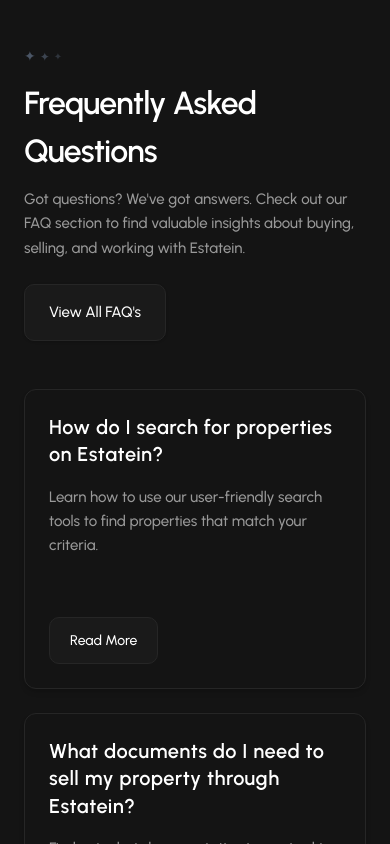
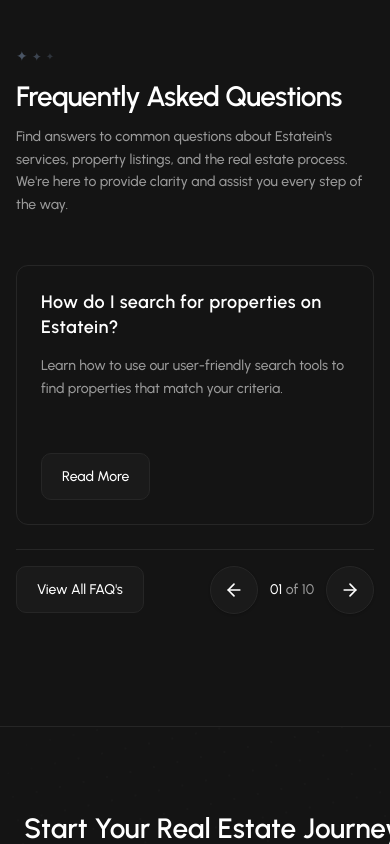
Before and after one commit to hassamnaveed44/real-estate, a Next.js app: page / in a window 390 px wide. Shown: the part 5700-6544 px from the top of the page. Built offline with nearby package versions, Linux system fonts and the light colour scheme.

Commit message:
fix responsive layout issues

```diff
--- a/app/components/home/Faqs.tsx
+++ b/app/components/home/Faqs.tsx
@@ -36,12 +36,31 @@
     question: "What financing options are available for buyers?",
     answer: "We partner with trusted financial institutions to help you find competitive mortgage and loan rates.",
   },
+  {
+    id: "7",
+    question: "What makes Estatein different from other agencies?",
+    answer: "Our commitment to client satisfaction, extensive market knowledge, and cutting-edge tech set us apart.",
+  },
+  {
+    id: "8",
+    question: "How often are new property listings updated?",
+    answer: "Our database is updated in real-time to ensure you see the freshest properties available.",
+  },
+  {
+    id: "9",
+    question: "Can Estatein help with property management after purchase?",
+    answer: "Yes, we offer comprehensive property management services for investors and homeowners.",
+  },
+  {
+    id: "10",
+    question: "What is the typical timeline for closing a property deal?",
+    answer: "Closing timelines vary depending on financing and paperwork, typically ranging from 30 to 45 days.",
+  },
 ];
 
 export default function Faqs() {
   const [currentIndex, setCurrentIndex] = useState(0);
-  const itemsPerPage = 3;
-  const totalPages = Math.ceil(allFaqs.length / itemsPerPage);
+  const totalPages = allFaqs.length;
 
   const handlePrev = () => {
     setCurrentIndex((prev) => (prev === 0 ? totalPages - 1 : prev - 1));
@@ -51,53 +70,52 @@
     setCurrentIndex((prev) => (prev === totalPages - 1 ? 0 : prev + 1));
   };
 
-  const currentFaqs = allFaqs.slice(
-    currentIndex * itemsPerPage,
-    (currentIndex + 1) * itemsPerPage
-  );
+  const currentFaq = allFaqs[currentIndex];
 
   return (
-    <section className="w-full bg-[#141414] text-white py-16 lg:py-24 px-6 sm:px-10 lg:px-16">
+    <section className="w-full bg-[#141414] text-white py-16 lg:py-24 px-4 sm:px-10 lg:px-16">
       <div className="max-w-[1440px] mx-auto space-y-12">
 
         {/* Header Row */}
         <div className="flex flex-col md:flex-row md:items-end justify-between gap-6">
           <div className="space-y-3 max-w-3xl">
-            {/* Star-like sparkles motif */}
             <div className="flex items-center gap-1">
               <span className="text-gray-600 text-sm">✦</span>
               <span className="text-gray-600 text-xs opacity-75">✦</span>
               <span className="text-gray-600 text-[10px] opacity-50">✦</span>
             </div>
 
-            <h2 className="text-[32px] sm:text-[38px] lg:text-[42px] font-semibold tracking-tight text-white">
+            <h2 className="text-[28px] sm:text-[38px] lg:text-[42px] font-semibold tracking-tight text-white leading-tight">
               Frequently Asked Questions
             </h2>
-            <p className="text-[15px] lg:text-[17px] font-medium text-[#999999] leading-relaxed">
-              Got questions? We&apos;ve got answers. Check out our FAQ section to find valuable insights about buying, selling, and working with Estatein.
+            <p className="text-[14px] lg:text-[17px] font-medium text-[#999999] leading-relaxed">
+              Find answers to common questions about Estatein&apos;s services, property listings, and the real estate process. We&apos;re here to provide clarity and assist you every step of the way.
             </p>
           </div>
 
+          {/* Desktop View All button */}
           <Link
             href="/faqs"
-            className="px-6 py-[16px] rounded-[10px] bg-[#1A1A1A] border border-[#262626] text-white font-medium text-[15px] hover:bg-[#222222] transition whitespace-nowrap self-start md:self-auto shadow-sm"
+            className="hidden lg:inline-flex px-6 py-[16px] rounded-[10px] bg-[#1A1A1A] border border-[#262626] text-white font-medium text-[15px] hover:bg-[#222222] transition whitespace-nowrap shadow-sm"
           >
             View All FAQ&apos;s
           </Link>
         </div>
 
-        {/* FAQ Cards Row (3 across) */}
-        <div className="grid grid-cols-1 md:grid-cols-2 lg:grid-cols-3 gap-6">
-          {currentFaqs.map((faq) => (
+        {/* Desktop Grid View (3 across) */}
+        <div className="hidden lg:grid grid-cols-3 gap-6">
+          {[0, 1, 2].map((offset) => {
+            const faq = allFaqs[(currentIndex + offset) % allFaqs.length];
+            return (
               <div
                 key={faq.id}
-              className="bg-[#141414] border border-[#262626] rounded-[12px] p-6 lg:p-8 flex flex-col justify-between space-y-6 hover:border-[#703BF7] transition-all shadow-md min-h-[300px]"
+                className="bg-[#141414] border border-[#262626] rounded-[12px] p-8 flex flex-col justify-between space-y-6 hover:border-[#703BF7] transition-all shadow-md min-h-[300px]"
               >
                 <div className="space-y-4">
-                <h3 className="text-[20px] lg:text-[22px] font-semibold text-white tracking-wide leading-snug">
+                  <h3 className="text-[22px] font-semibold text-white tracking-wide leading-snug">
                     {faq.question}
                   </h3>
-                <p className="text-[15px] lg:text-[16px] font-medium text-[#999999] leading-relaxed line-clamp-3">
+                  <p className="text-[16px] font-medium text-[#999999] leading-relaxed line-clamp-3">
                     {faq.answer}
                   </p>
                 </div>
@@ -111,14 +129,71 @@
                   </Link>
                 </div>
               </div>
-          ))}
+            );
+          })}
         </div>
 
-        {/* Pagination Row */}
-        <div className="pt-6 border-t border-[#262626] flex items-center justify-between">
-          <div className="text-[16px] lg:text-[18px] font-medium">
-            <span className="text-white">0{currentIndex + 1}</span>
-            <span className="text-[#999999]"> of 0{totalPages}</span>
+        {/* Mobile Single Card View matching the exact requested screenshot layout */}
+        <div className="block lg:hidden space-y-6">
+          <div className="bg-[#141414] border border-[#262626] rounded-[12px] p-6 flex flex-col justify-between space-y-6 min-h-[260px]">
+            <div className="space-y-4">
+              <h3 className="text-[18px] sm:text-[20px] font-semibold text-white tracking-wide leading-snug">
+                {currentFaq.question}
+              </h3>
+              <p className="text-[14px] sm:text-[15px] font-medium text-[#999999] leading-relaxed">
+                {currentFaq.answer}
+              </p>
+            </div>
+
+            <div>
+              <Link
+                href={`/faqs/${currentFaq.id}`}
+                className="inline-flex px-5 py-3 rounded-[10px] bg-[#1A1A1A] border border-[#262626] text-white font-medium text-[14px] hover:bg-[#222222] transition"
+              >
+                Read More
+              </Link>
+            </div>
+          </div>
+
+          {/* Mobile Bottom Row: View All Button on Left, Arrows & Counter on Right */}
+          <div className="pt-4 border-t border-[#262626] flex items-center justify-between gap-4">
+            <Link
+              href="/faqs"
+              className="px-5 py-3 rounded-[10px] bg-[#1A1A1A] border border-[#262626] text-white font-medium text-[14px] hover:bg-[#222222] transition whitespace-nowrap"
+            >
+              View All FAQ&apos;s
+            </Link>
+
+            <div className="flex items-center gap-3">
+              <button
+                onClick={handlePrev}
+                className="w-12 h-12 rounded-full border border-[#262626] bg-[#1A1A1A] hover:bg-[#222222] flex items-center justify-center text-white transition shadow-sm"
+                aria-label="Previous FAQs"
+              >
+                <ArrowLeft className="w-5 h-5" />
+              </button>
+
+              <span className="text-[14px] font-medium whitespace-nowrap">
+                <span className="text-white">{String(currentIndex + 1).padStart(2, '0')}</span>
+                <span className="text-[#999999]"> of {String(totalPages).padStart(2, '0')}</span>
+              </span>
+
+              <button
+                onClick={handleNext}
+                className="w-12 h-12 rounded-full border border-[#262626] bg-[#1A1A1A] hover:bg-[#222222] flex items-center justify-center text-white transition shadow-sm"
+                aria-label="Next FAQs"
+              >
+                <ArrowRight className="w-5 h-5" />
+              </button>
+            </div>
+          </div>
+        </div>
+
+        {/* Desktop Pagination Row */}
+        <div className="hidden lg:flex pt-6 border-t border-[#262626] items-center justify-between">
+          <div className="text-[18px] font-medium">
+            <span className="text-white">{String(currentIndex + 1).padStart(2, '0')}</span>
+            <span className="text-[#999999]"> of {String(totalPages).padStart(2, '0')}</span>
           </div>
 
           <div className="flex items-center gap-3">
```
Also changed, not shown: app/components/properties-detail/PropertyDescriptionAndAmenities.tsx (+18 -21 lines), app/components/properties-detail/PropertyDetailsHero.tsx (+16 -21 lines). Lines whose indentation alone changed are shown as unchanged.
